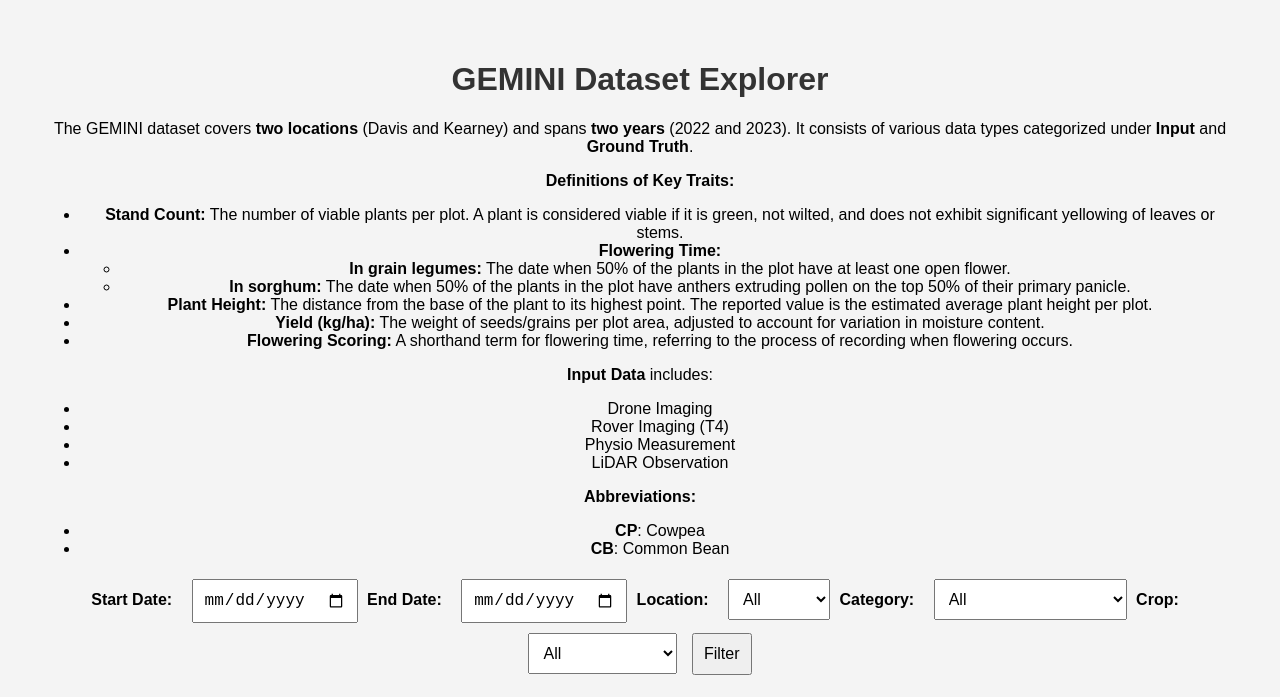
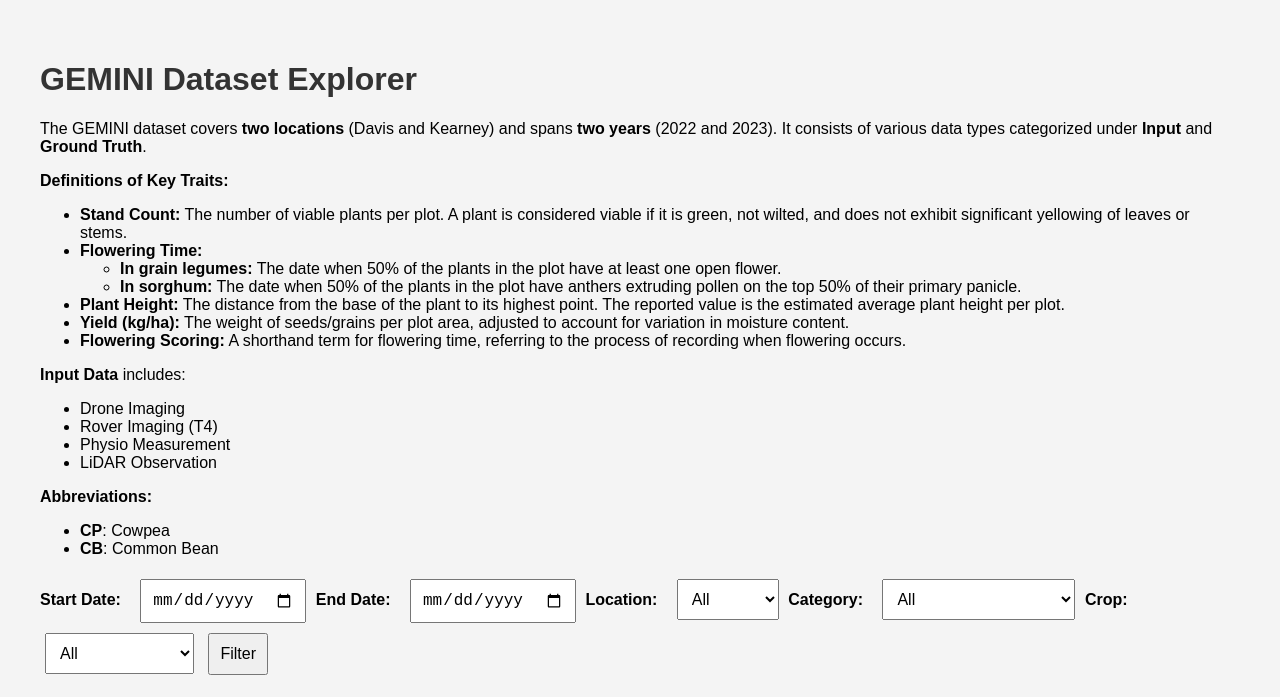
Before and after one commit to hkaman7/GEMINI-Dataset-Visualization, a plain HTML site: page index.html in a window 1280 px wide. Shown: the top 697 px of the page. Drawn offline with nearby package versions, Linux system fonts and the light colour scheme.

Commit message:
update css style

```diff
--- a/style.css
+++ b/style.css
@@ -3,15 +3,17 @@ body {
     margin: 20px;
     padding: 20px;
     background-color: #f4f4f4;
-    text-align: center;
+    text-align: left;
 }
 
 h1 {
     color: #333;
+    text-align: left;
 }
 
 .filter-container {
     margin-bottom: 20px;
+    text-align: left;
 }
 
 label {
@@ -30,6 +32,7 @@ table {
     margin: 20px auto;
     border-collapse: collapse;
     background: white;
+    text-align: left;
 }
 
 th, td {
@@ -41,4 +44,5 @@ th, td {
 th {
     background-color: #007BFF;
     color: white;
+    text-align: left;
 }
```
